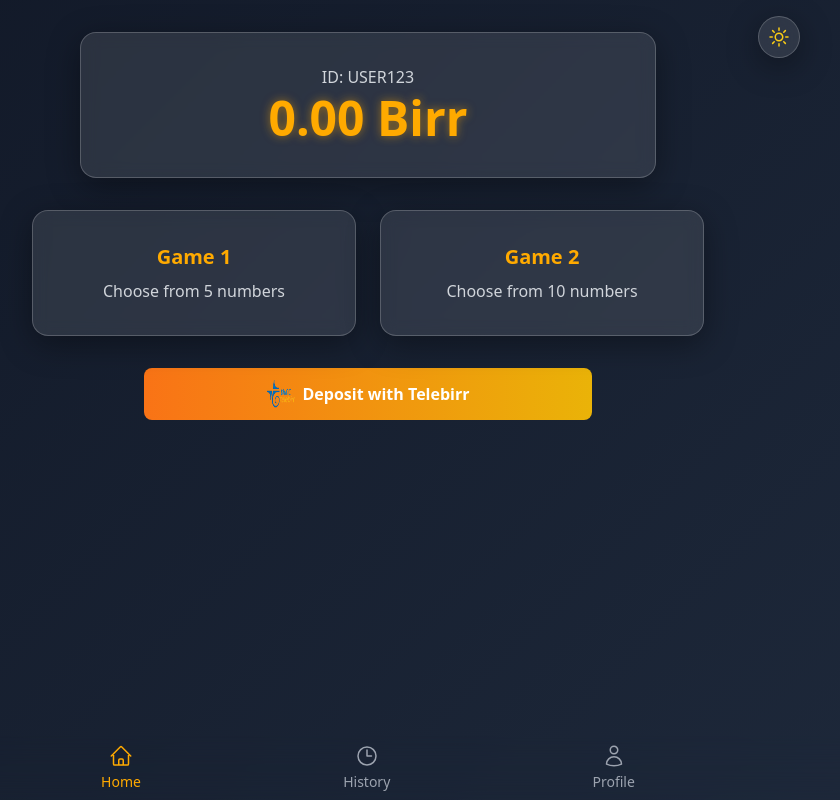
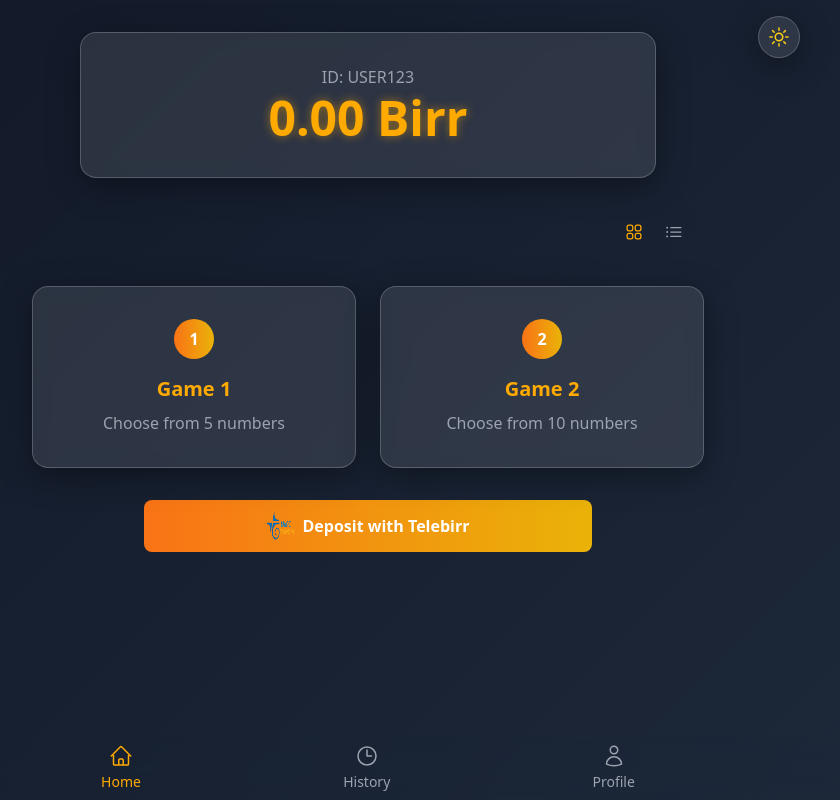
Before and after one commit to danideresse/game, a Next.js app: page / in a window 1280 px wide. Shown: the whole page, without its empty margins (272-1112 px from the left). Built offline with nearby package versions, Linux system fonts and the light colour scheme.

Commit message:
list and grid functionality in the ui

```diff
--- a/app/page.tsx
+++ b/app/page.tsx
@@ -3,37 +3,108 @@
 import { useState } from 'react';
 import Link from 'next/link';
 import Image from 'next/image';
+import { Squares2X2Icon as ViewGridIcon, ListBulletIcon as ViewListIcon } from '@heroicons/react/24/outline';
 
 export default function Home() {
-  const [balance, setBalance] = useState(0);
+  const [balance] = useState(0);
+  const [isGridView, setIsGridView] = useState(true);
   const uniqueId = "USER123";
 
+  const games = [
+    {
+      id: 1,
+      title: 'Game 1',
+      description: 'Choose from 5 numbers',
+      href: '/games/game1'
+    },
+    {
+      id: 2,
+      title: 'Game 2',
+      description: 'Choose from 10 numbers',
+      href: '/games/game2'
+    }
+  ];
+
   return (
-    <div className="p-4 sm:p-6 md:p-8 pb-20 space-y-8 animate-slide-up">
+    <div className="p-4 sm:p-6 md:p-8 pb-20 space-y-8 animate-slideUpAndFade">
       <div className="text-center mb-8 card p-6 md:p-8 max-w-xl mx-auto">
-        <p className="text-gray-300 animate-fade-in text-sm sm:text-base">ID: {uniqueId}</p>
+        <p className="text-theme-secondary animate-fadeIn text-sm sm:text-base">ID: {uniqueId}</p>
         <h1 className="text-3xl sm:text-4xl md:text-5xl font-bold mt-2 animate-float number-glow text-primary">
           {balance.toFixed(2)} Birr
         </h1>
       </div>
 
-      <div className="grid grid-cols-1 sm:grid-cols-2 gap-4 md:gap-6 mb-8 max-w-2xl mx-auto">
-        <Link href="/games/game1"
-          className="card p-6 md:p-8 text-center hover:scale-105 transition-transform">
-          <h2 className="font-bold mb-2 text-primary text-lg sm:text-xl">Game 1</h2>
-          <p className="text-sm sm:text-base text-gray-300">Choose from 5 numbers</p>
-        </Link>
+      <div className="flex justify-end max-w-2xl mx-auto px-2">
+        <div className="bg-gaming-dark/50 backdrop-blur-sm rounded-lg p-1 flex gap-1">
+          <button
+            onClick={() => setIsGridView(true)}
+            className={`p-2 rounded-md transition-all duration-300 ${
+              isGridView
+                ? 'bg-primary/20 text-primary'
+                : 'hover:bg-primary/10 text-theme-secondary'
+            }`}
+            aria-label="Grid view"
+          >
+            <ViewGridIcon className="w-5 h-5" />
+          </button>
+          <button
+            onClick={() => setIsGridView(false)}
+            className={`p-2 rounded-md transition-all duration-300 ${
+              !isGridView
+                ? 'bg-primary/20 text-primary'
+                : 'hover:bg-primary/10 text-theme-secondary'
+            }`}
+            aria-label="List view"
+          >
+            <ViewListIcon className="w-5 h-5" />
+          </button>
+        </div>
+      </div>
 
-        <Link href="/games/game2"
-          className="card p-6 md:p-8 text-center hover:scale-105 transition-transform">
-          <h2 className="font-bold mb-2 text-primary text-lg sm:text-xl">Game 2</h2>
-          <p className="text-sm sm:text-base text-gray-300">Choose from 10 numbers</p>
-        </Link>
+      <div className={`
+        max-w-2xl mx-auto transition-all duration-500 ease-in-out
+        ${isGridView ? 'grid grid-cols-1 sm:grid-cols-2 gap-4 md:gap-6' : 'flex flex-col space-y-4'}
+      `}>
+        {games.map((game) => (
+          <Link
+            key={game.id}
+            href={game.href}
+            className={`
+              card p-6 md:p-8 group
+              transition-all duration-300
+              hover:scale-105 hover:shadow-xl
+              ${isGridView ? 'text-center' : 'flex items-center justify-between hover:translate-x-2'}
+            `}
+          >
+            <div className={isGridView ? '' : 'flex items-center gap-4'}>
+              <div className={`
+                w-10 h-10 rounded-full bg-gradient-to-r from-orange-500 to-yellow-500
+                flex items-center justify-center text-white font-bold
+                ${isGridView ? 'mx-auto mb-4' : 'shrink-0'}
+              `}>
+                {game.id}
+              </div>
+              <div className={!isGridView ? 'flex-1' : ''}>
+                <h2 className="font-bold mb-2 text-primary text-lg sm:text-xl">
+                  {game.title}
+                </h2>
+                <p className="text-sm sm:text-base text-theme-secondary">
+                  {game.description}
+                </p>
+              </div>
+            </div>
+            {!isGridView && (
+              <div className="text-primary opacity-0 group-hover:opacity-100 transition-opacity">
+                →
+              </div>
+            )}
+          </Link>
+        ))}
       </div>
 
       <div className="max-w-md mx-auto w-full">
         <button
-          className="btn-primary w-full animate-fade-in text-sm sm:text-base flex items-center justify-center gap-2"
+          className="btn-primary w-full animate-fadeIn text-sm sm:text-base flex items-center justify-center gap-2"
           onClick={() => {/* Implement Telebirr integration */}}>
           <Image
             src="/telebirr.png"
--- a/app/profile/page.tsx
+++ b/app/profile/page.tsx
@@ -2,8 +2,8 @@
 
 import { useState } from 'react';
 import Image from 'next/image';
+import Link from 'next/link';
 import { PhoneIcon, WalletIcon, ArrowPathIcon, ArrowRightOnRectangleIcon } from '@heroicons/react/24/outline';
-
 export default function Profile() {
   const [balance] = useState(1000);
   const [phoneNumber] = useState('+251 91 234 5678');
--- a/package.json
+++ b/package.json
@@ -9,7 +9,6 @@
     "lint": "next lint"
   },
   "dependencies": {
-    "@geist-ui/font": "latest",
     "@heroicons/react": "^2.2.0",
     "next": "14.0.0",
     "react": "^18",
```
